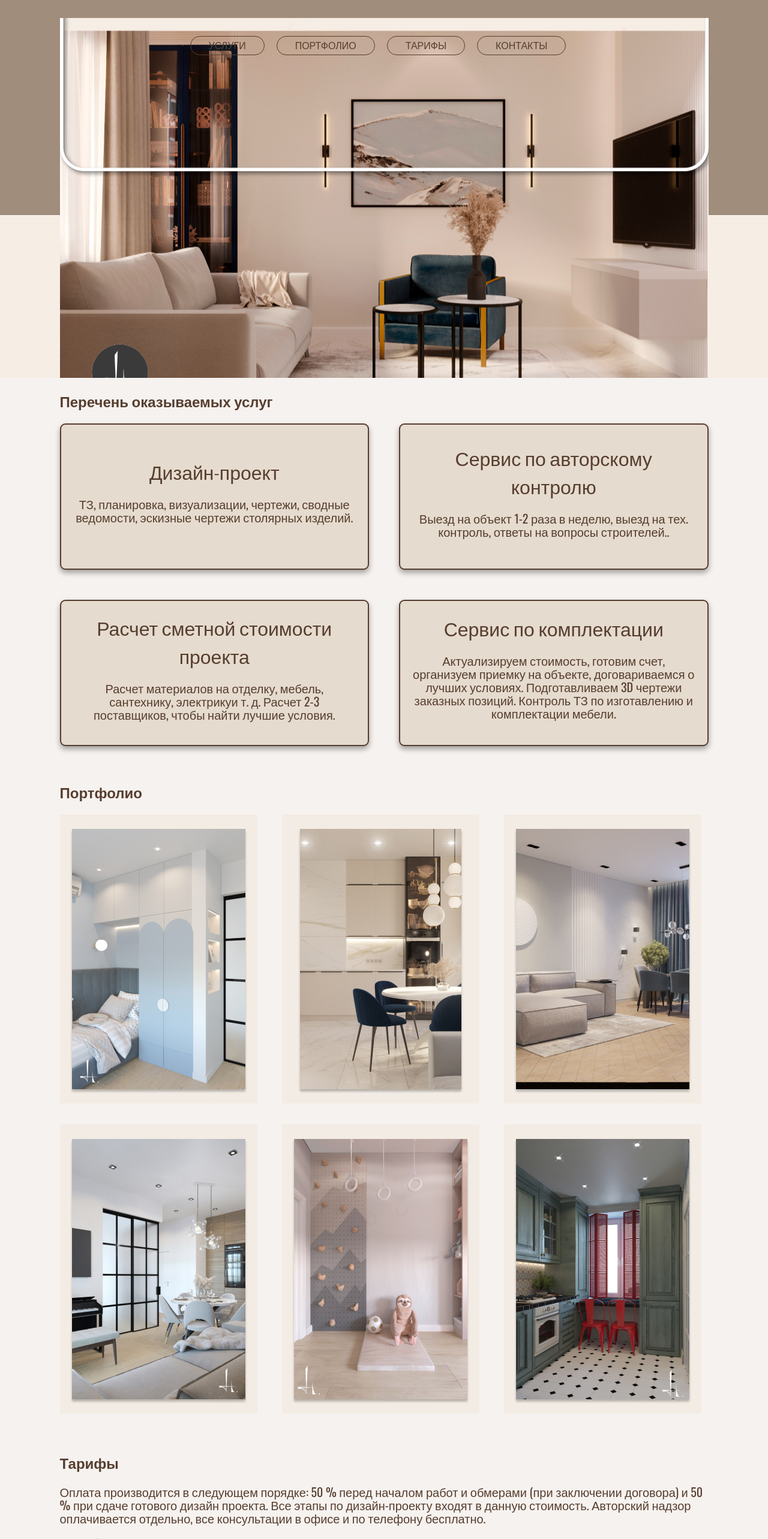
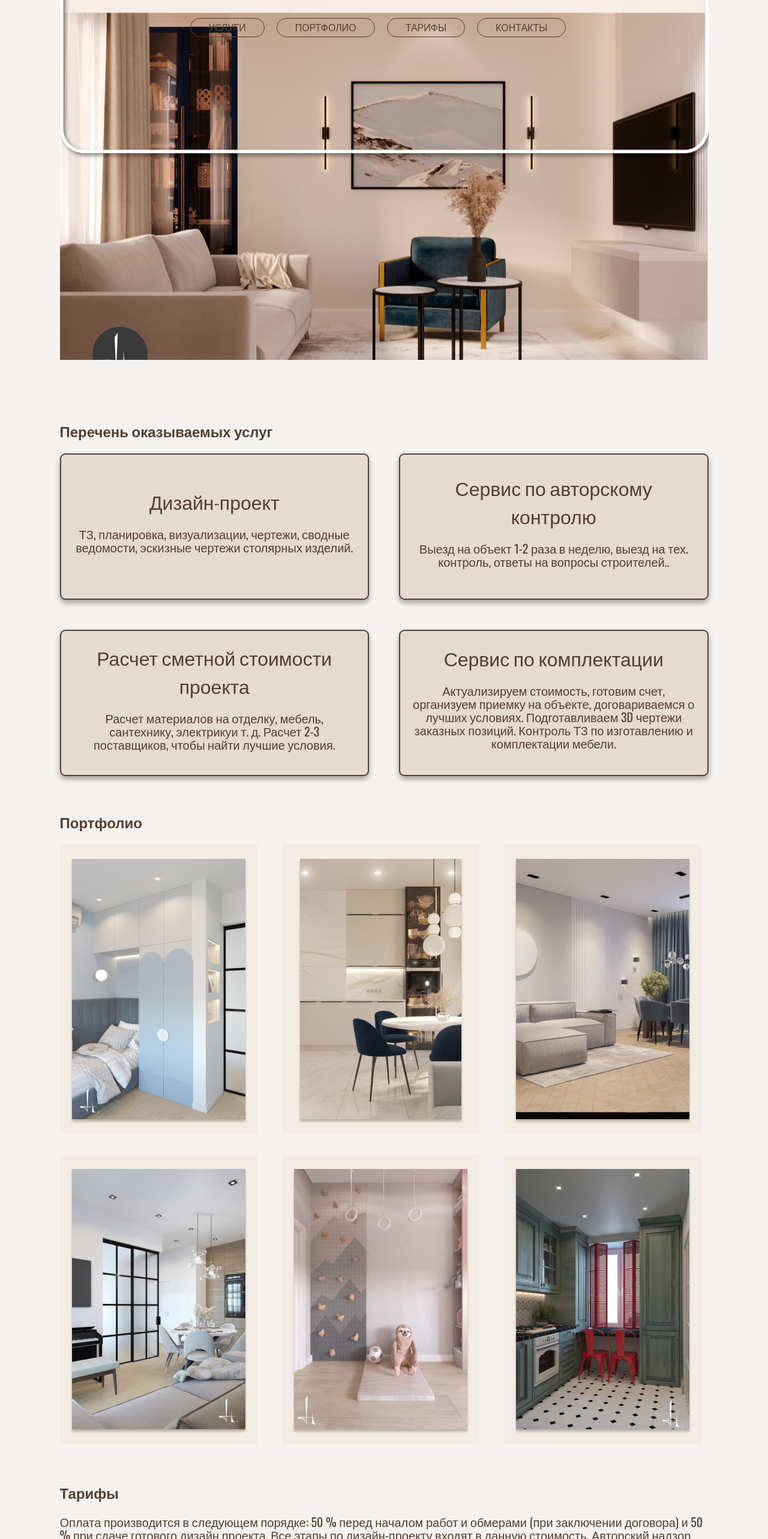
Before and after one commit to Inna7777/react-diploma, a React (Create React App) app: page / in a window 1280 px wide. Shown: the top 2566 px of the page at 60% size. Built offline with nearby package versions, Linux system fonts and the light colour scheme.

Commit message:
Add comins

```diff
--- a/src/components/CalculatorForm/CalculatorForm.jsx
+++ b/src/components/CalculatorForm/CalculatorForm.jsx
@@ -56,7 +56,7 @@ const CalculatorForm = (props) => {
 
   return (
     <form className={styles.calculationForm} onSubmit={handleSubmit(onSubmit)}>
-       <Controller
+      <Controller
           control={control}
           name="tarif"
 
@@ -70,8 +70,9 @@ const CalculatorForm = (props) => {
                               />
               {error && <div style={{ color: "red" }}>{error?.message}</div>}
             </div>
-          )}
-          />
+          )}/>
+
+
 
       <Input
         className={styles.calculationInput}
@@ -104,7 +105,7 @@ const CalculatorForm = (props) => {
           Расчитать
         </MyButton>
 
-        <div> <span className={styles.calculationResult}>{`${result} `} </span> </div>
+        <div className={styles.calculationResult}> <span >{`${result} `} </span> </div>
        </div>
 
     </form>
--- a/src/components/CalculatorForm/CalculatorForm.module.css
+++ b/src/components/CalculatorForm/CalculatorForm.module.css
@@ -15,14 +15,18 @@
   padding: 10px 15px;
   margin-bottom: 10px;
   font-size: 14px;
- background-color: #e5dbce;
+ background-color: #eae6e0;
 }
 
 label {
   color: #563e2f;
 }
 
-.calculationResult{
-   margin-top: 30px;
-   width: 50px;
+.calculationResult {
+  display: flex;
+  justify-content: center;
+  margin: 30px 30px;
+  font-size: 24px;
+  color: #563e2f;
+
 }
--- a/src/components/footer/footer.jsx
+++ b/src/components/footer/footer.jsx
@@ -20,7 +20,7 @@ const Footer = () => {
       <div className={styles.conteiner}>
         <div className={styles.footerRow}>
           <div className={ styles.footerCol}>
-            <div className={styles.footerCopyrightName}>© НАДЕЖДА ПЕШКОВА</div>
+            <div className={styles.footerCopyrightName} id='contacts'> НАДЕЖДА ПЕШКОВА</div>
             <p>Дизайн интерьеров</p>
           </div>
           <div className={styles.footerIcons}>
--- a/src/components/header/header.css
+++ b/src/components/header/header.css
@@ -1,11 +1,19 @@
-.header_fon{
+/* .header_fon{
     background-image: url("./../shared/assets/header_fon.png");
     width: 100vw;
+    background-repeat: no-repeat;
+    background-position: center ;
     align-items: center;
    padding-top: 30px;
-}
+} */
 
 
+.header_fon {
+    width: 100%;
+    display: grid;
+    grid-template-rows: repeat(1, 35vh 50vh);
+
+}
 
 
 
@@ -16,6 +24,6 @@ background-image: url("./../shared/assets/picture-background.png");
     background-repeat: no-repeat;
     background-position: center ;
     height: 75vh;
-
+    width: 1100px;
 
 }
--- a/src/components/portfolio/portfolio.jsx
+++ b/src/components/portfolio/portfolio.jsx
@@ -10,7 +10,7 @@ const Portfolio = () => {
 
 
     return ( <div className={styles.conteiner}>
-        <h2 className={styles.portfolioTitle}>Портфолио</h2>
+        <h2 className={styles.portfolioTitle} id='portfolio'>Портфолио</h2>
        <WorkCards/>
         </div>)
      }
--- a/src/components/services/card/card.jsx
+++ b/src/components/services/card/card.jsx
@@ -3,7 +3,7 @@ import styles from "./Card.module.css";
 
 const Card = (props) =>{
     return (
-        <div className={styles.card}>
+        <div className={styles.card} >
         <h3 className={styles.cardText}>{props.text}</h3>
         <p className={styles.cardPost}>{props.post}</p>
     </div>
--- a/src/components/services/services.jsx
+++ b/src/components/services/services.jsx
@@ -20,7 +20,7 @@ const Services = () =>{
     return(
 
         <div className={styles.conteiner}>
-            <h2 className={styles.serviceTitle}>Перечень оказываемых услуг</h2>
+            <h2 className={styles.serviceTitle} id="deals">Перечень оказываемых услуг</h2>
             <div className={styles.cardsContainer}>
                 { cards.map(convertCardToView)}
 
--- a/src/components/Сost/Сost.jsx
+++ b/src/components/Сost/Сost.jsx
@@ -19,13 +19,15 @@ const Cost = () => {
       </Dialog>
       {/* Блок "Тариф" на странице сайта */}
       <div className={style.costWork}>
-        <h2 className={style.costTitle}>Тарифы</h2>
+        <h2 className={style.costTitle} id='tarifs'>Тарифы</h2>
         <p>
           Оплата производится в следующем порядке: 50 % перед началом работ и
           обмерами (при заключении договора) и 50 % при сдаче готового дизайн
           проекта. Все этапы по дизайн-проекту входят в данную стоимость.
           Авторский надзор оплачивается отдельно, все консультации в офисе и по
-          телефону бесплатно.
+          телефону бесплатно. Расчитать примерную стоимость своего заказа Вы можета
+          пройдя по кнопке "Калькулятор вашего проекта". В калькуляторе Вы увидите несколько
+           тарифов, стоимость которых зависит от количества метров кв. проекта и полноты проета.
         </p>
         <p>
           Важно! Выполняем проекты по всей России с обмерами от заказчика.
```
Also changed, not shown: src/components/slider/portfolioDetalis.jsx (+6 -4 lines).
